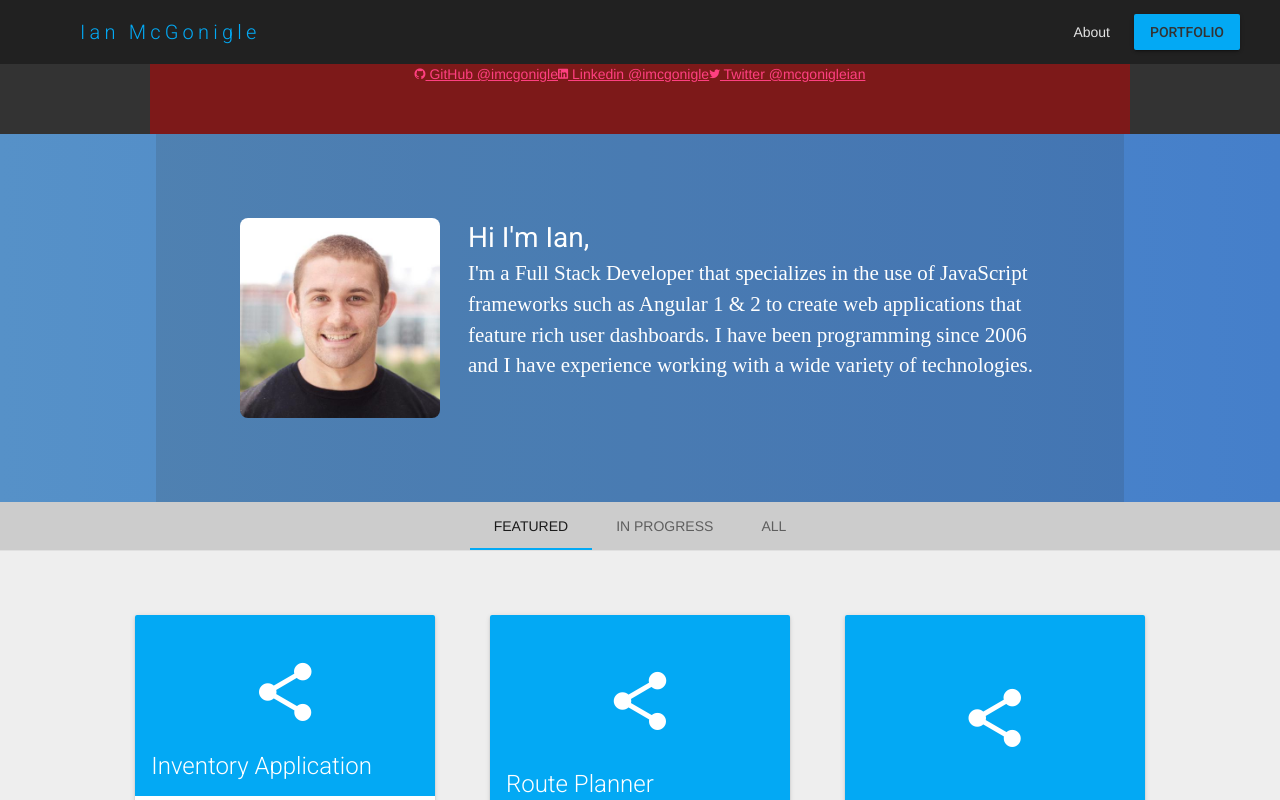
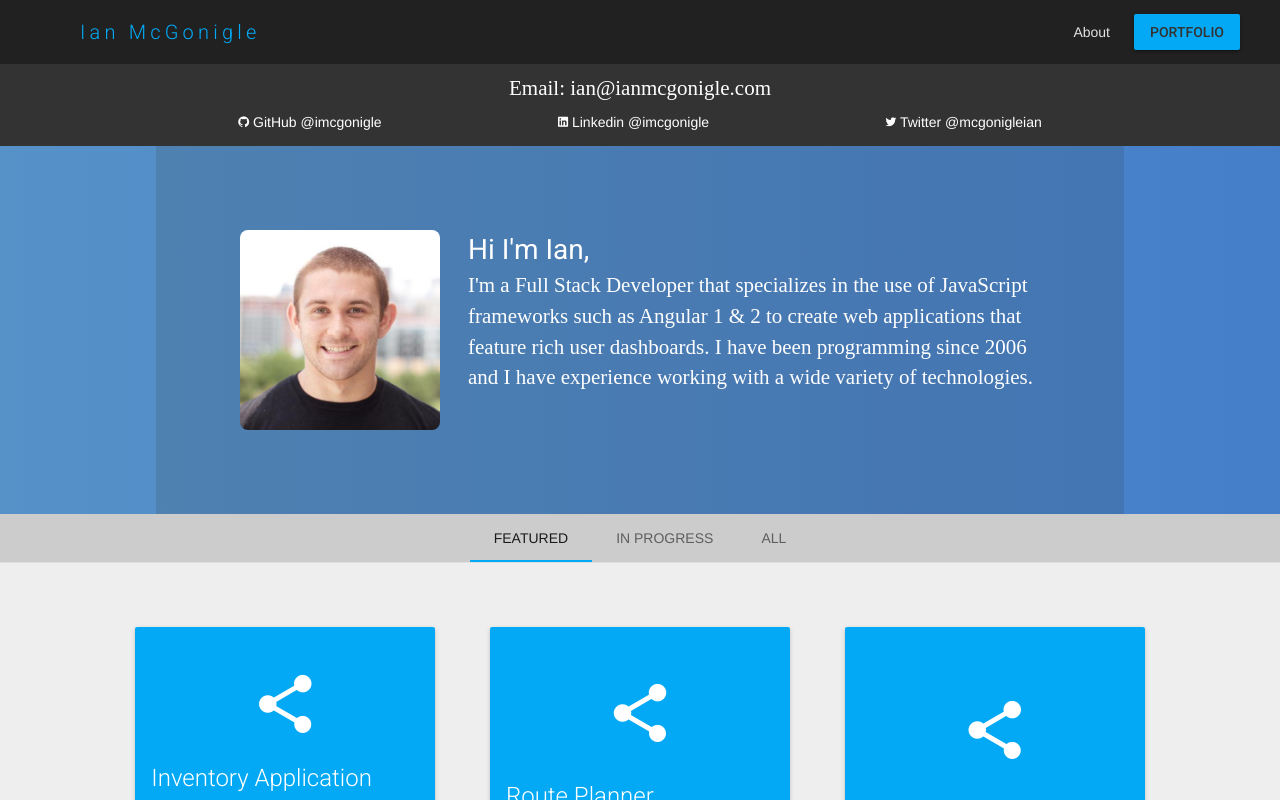
Before and after one commit to imcgonigle/Angular-Portfolio, an Angular app: page / in a window 1280 px wide. Built offline with nearby package versions, Linux system fonts and the light colour scheme; some icons are missing.

Commit message:
layout contact items with flex

```diff
--- a/src/app/core/contact/contact.component.html
+++ b/src/app/core/contact/contact.component.html
@@ -1,5 +1,8 @@
 <div class="contact-container">
     <div class="contact-section">
+        <div class="email-section">
+            <span class="contact-email">Email: ian@ianmcgonigle.com</span>
+        </div>
         <div class="social-links">
             <a target="_blank" href="https://www.github.com/imcgonigle/"><i class="fi-social-github"></i> GitHub @imcgonigle</a>
             <a target="_blank" href="https://www.linkedin.com/imcgonigle/"><i class="fi-social-linkedin"></i> Linkedin @imcgonigle</a>
--- a/src/app/core/contact/contact.component.scss
+++ b/src/app/core/contact/contact.component.scss
@@ -1,14 +1,32 @@
 .contact-container {
     background: #333;
     .contact-section {
-        background: rgba(200, 0, 0, .5);
+        display: flex;
+        flex-direction: column;
+        justify-content: center;
         margin: auto;
+        padding: 1rem;
         max-width: 980px;
-        height: 5rem;
+        .email-section {
+            display: flex;
+            justify-content: center;
+            width: 100%;
+            margin-bottom: 1rem;
+            .contact-email {
+                font-family: Roboto-thin;
+                font-size: 1.5rem;
+                color: #fff;
+            }
+        }
         .social-links {
             display: flex;
+            justify-content: space-around;
             width: 100%;
-            justify-content: center;
+            i,
+            a {
+                text-decoration: none;
+                color: #fff;
+            }
         }
     }
 }
```
